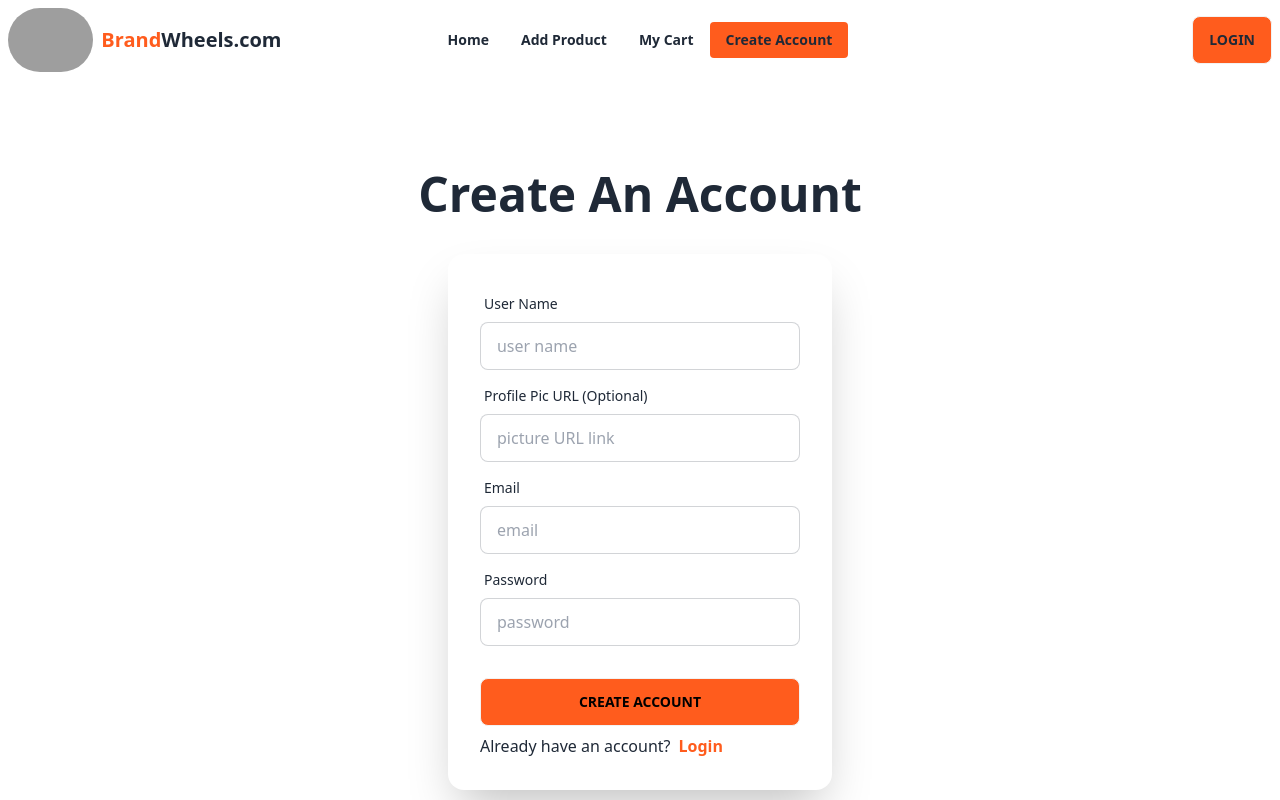
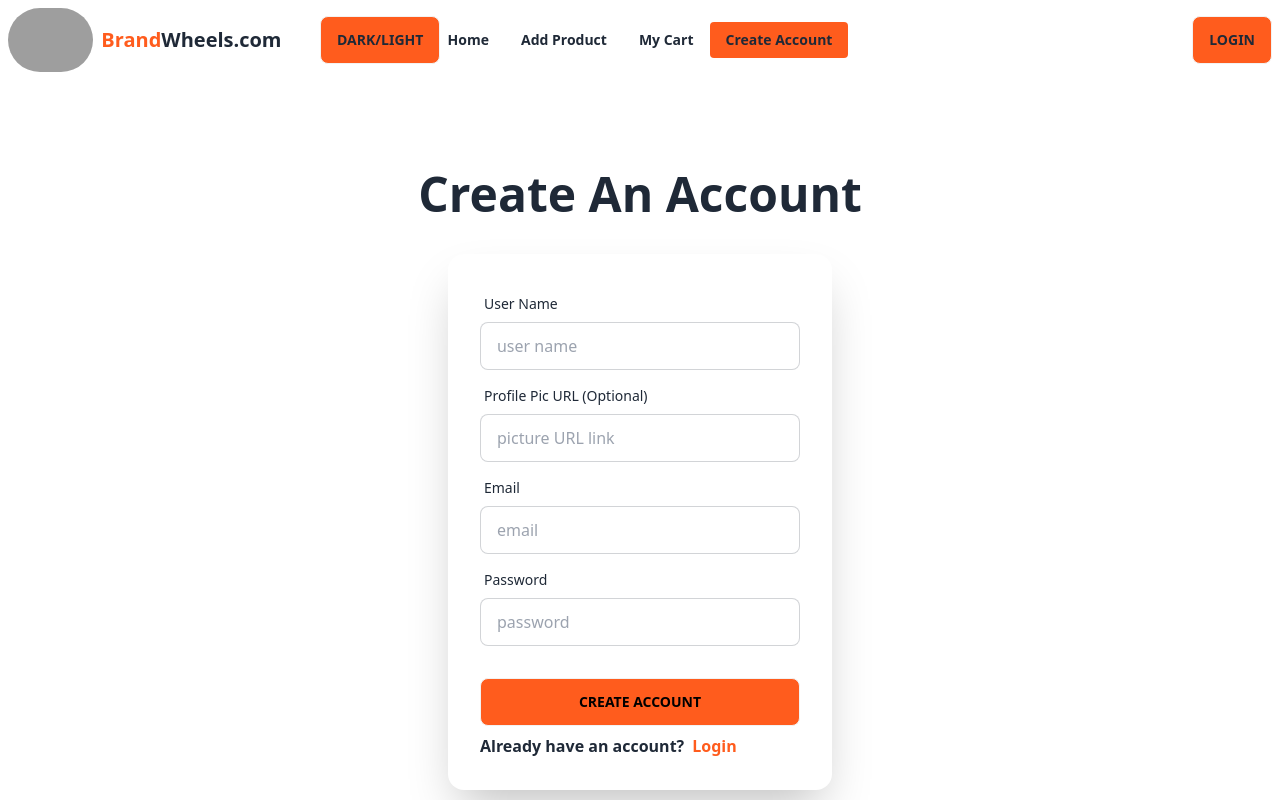
Before and after one commit to KowshikChakraborty-AIUB/brandwheels-client-side, a React (Vite) app: page /registration in a window 1280 px wide. Shown: the top 800 px of the page. Built offline with nearby package versions, Linux system fonts and the light colour scheme; no server answers; grey boxes are pictures that could not be loaded.

Commit message:
implemented dark / light theme toggle button for all pages

```diff
--- a/package.json
+++ b/package.json
@@ -10,11 +10,13 @@
     "preview": "vite preview"
   },
   "dependencies": {
+    "@rbnd/react-dark-mode": "^2.0.1",
     "firebase": "^10.5.0",
     "localforage": "^1.10.0",
     "match-sorter": "^6.3.1",
     "prop-types": "^15.8.1",
     "react": "^18.2.0",
+    "react-dark-mode-toggle": "^0.2.0",
     "react-dom": "^18.2.0",
     "react-icons": "^4.11.0",
     "react-router-dom": "^6.17.0",
--- a/src/Components/Navbar/Navbar.jsx
+++ b/src/Components/Navbar/Navbar.jsx
@@ -35,7 +35,7 @@
 
 
     return (
-        <div className="navbar bg-base-100">
+        <div className="navbar">
             <div className="navbar-start">
                 <div className="dropdown">
                     <label tabIndex={0} className="btn btn-ghost lg:hidden">
--- a/src/MainLayout/MainLayout.jsx
+++ b/src/MainLayout/MainLayout.jsx
@@ -1,14 +1,39 @@
 import { Outlet } from "react-router-dom";
 import Navbar from "../Components/Navbar/Navbar";
 import Footer from "../Components/Footer/Footer";
+import { useState } from "react";
 
 const MainLayout = () => {
+
+    const [check, setCheck] = useState(false);
+
+    const change = () => {
+        setCheck(prevCheck => !prevCheck);
+        console.log(check);
+    }
     return (
-        <div>
-            <Navbar></Navbar>
-            <Outlet></Outlet>
-            <Footer></Footer>
-        </div>
+        <>
+            {
+                check ?
+                    <div className="relative" style={{ backgroundColor: 'black', color:'orange'}}>
+                        <div className="absolute">
+                            <button className="btn ml-0 md:ml-80 mt-20 md:mt-4 bg-[#FF5C1D] hover:bg-[#FF5C1D]" onClick={change}>Dark/Light</button>
+                        </div>
+                        <Navbar></Navbar>
+                        <Outlet></Outlet>
+                        <Footer></Footer>
+                    </div>
+                    :
+                    <div className="relative">
+                        <div className="absolute">
+                            <button className="btn ml-0 md:ml-80 mt-20 md:mt-4 bg-[#FF5C1D] hover:bg-[#FF5C1D]" onClick={change}>Dark/Light</button>
+                        </div>
+                        <Navbar></Navbar>
+                        <Outlet></Outlet>
+                        <Footer></Footer>
+                    </div>
+            }
+        </>
     );
 };
 
--- a/src/Pages/Login/Login.jsx
+++ b/src/Pages/Login/Login.jsx
@@ -70,7 +70,7 @@
                         <div className="form-control mt-6">
                             <button className="btn bg-[#FF5C1D] hover:bg-[#FF5C1D] text-black">Login</button>
                         </div>
-                        <p>
+                        <p className="font-bold">
                             Don&apos;t have an account?
                             <Link to={'/registration'} className="text-[#FF5C1D] font-bold ml-2">
                                 Create an account
--- a/src/Pages/Registration/Registration.jsx
+++ b/src/Pages/Registration/Registration.jsx
@@ -85,7 +85,7 @@
                         <div className="form-control mt-6">
                             <button className="btn bg-[#FF5C1D] hover:bg-[#FF5C1D] text-black">Create Account</button>
                         </div>
-                        <p>
+                        <p className="font-bold">
                             Already have an account?
                             <Link to={'/login'} className="text-[#FF5C1D] font-bold ml-2">
                                 Login
```
Also changed, not shown: 1 other file (tests, documents, lock files or other folders).
